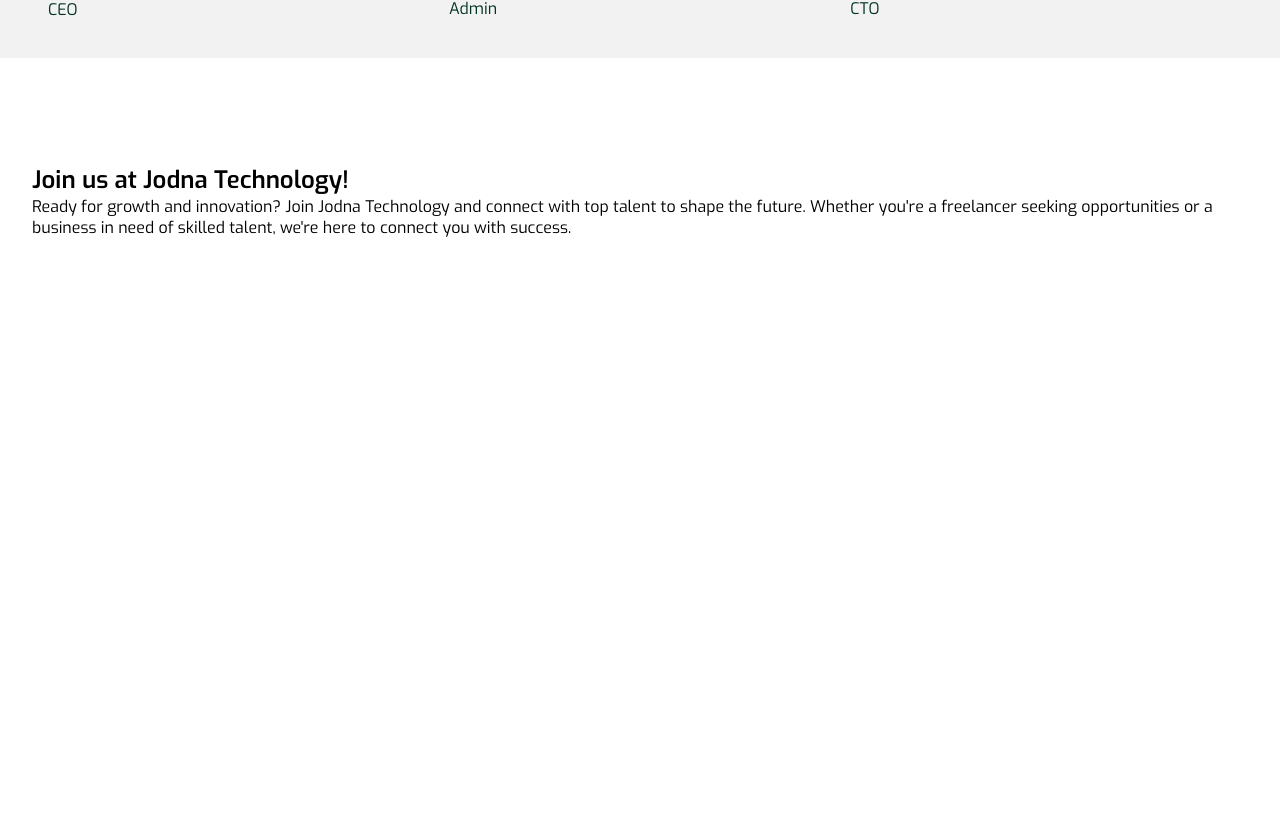
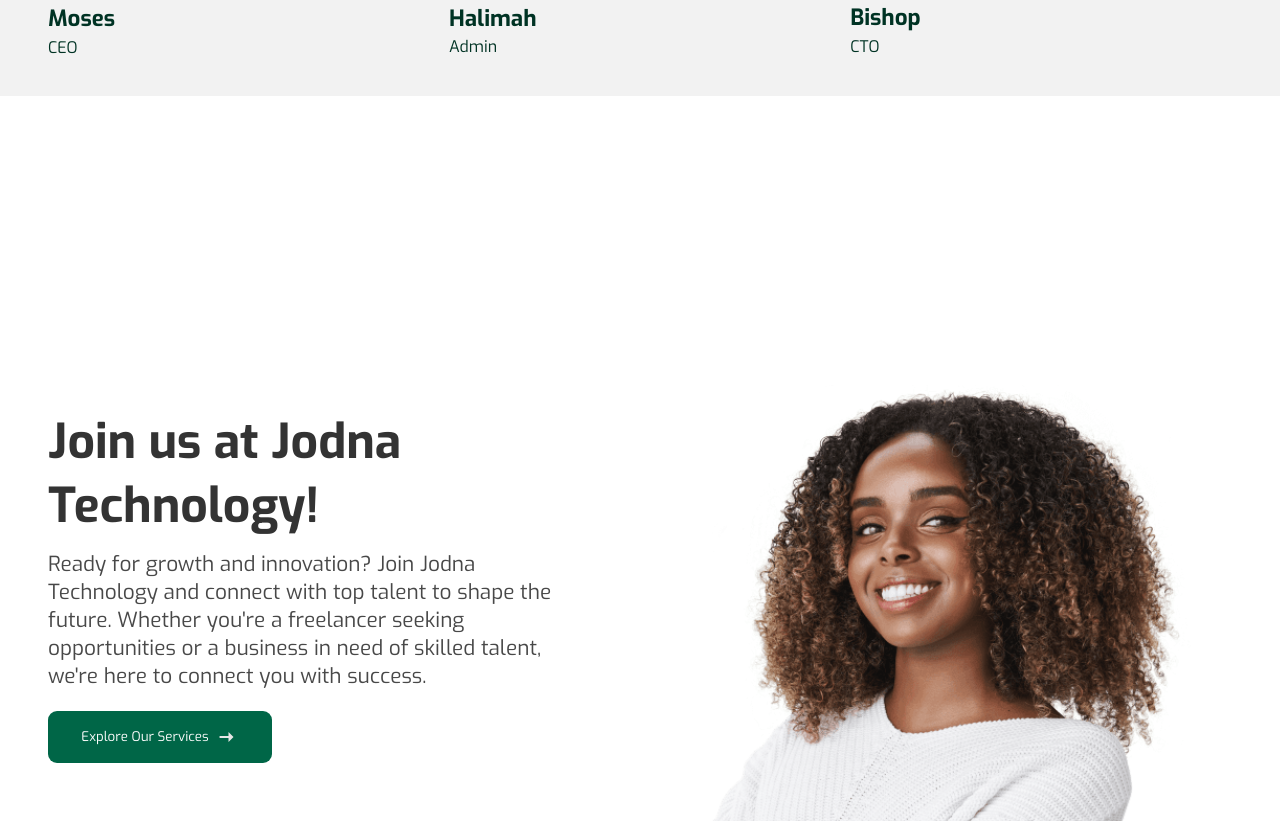
Before and after one commit to loyalthedev/jodna-tech, a React (Vite) app: page / in a window 1280 px wide. Shown: the part 5751-6572 px from the top of the page. Before the commit the page ends 6014 px from the top, so only its background shows below. Built offline with nearby package versions, Linux system fonts and the light colour scheme.

Commit message:
styles: designed the joinUs-section Of AboutPage

```diff
--- a/src/pages/AboutPage.jsx
+++ b/src/pages/AboutPage.jsx
@@ -92,7 +92,9 @@
         <div className="achievement-container">
           {achievments.map((item, index) => (
             <div key={index} className="achievement-grid">
-              <img src={item.img} alt="" />
+              <div className="image">
+                <img src={item.img} alt="" />
+              </div>
               <h3>{item.title}</h3>
               <p>{item.text}</p>
             </div>
@@ -127,14 +129,18 @@
 
       <section className="joinUs-section">
         <div className="joinUs-container">
-          <div>
-            <h1>Join us at Jodna Technology!</h1>
+          <div className="text">
+            <h1 className="heading">Join us at Jodna Technology!</h1>
             <p>
               Ready for growth and innovation? Join Jodna Technology and connect
               with top talent to shape the future. Whether you're a freelancer
               seeking opportunities or a business in need of skilled talent,
               we're here to connect you with success.
             </p>
+            <button className="join-btn">
+              Explore Our Services
+              <img src={assets.arrowRight} alt="" />
+            </button>
           </div>
           <div className="joinUs-img">
             <img src={assets.joinUsImg} alt="Image" />
--- a/src/styles/aboutPage.scss
+++ b/src/styles/aboutPage.scss
@@ -346,6 +346,7 @@
       font-weight: 700;
       font-size: 1.8rem;
       margin: 0.64rem 0;
+      max-width: 48rem;
     }
     .team-container {
       margin-top: 2.4rem;
@@ -392,22 +393,104 @@
     }
   }
 
+  // .joinUs-section
   .joinUs-section {
     padding: 1.6rem 2rem;
     position: relative;
+    z-index: 0;
+    overflow: hidden;
     .joinUs-container {
       display: flex;
       flex-direction: column;
+      position: relative;
+      height: 100vh;
+      .text {
+        .heading {
+          color: #333333;
+          font-weight: 700;
+          font-size: 3rem;
+          margin: 0.64rem 0;
+          max-width: 34rem;
+        }
+        p {
+          color: #1a1a1acc;
+          font-size: 1.3rem;
+          max-width: 33rem;
+          margin: 0.74rem 0;
+        }
+        .join-btn {
+          padding: 14px;
+          display: flex;
+          gap: 5px;
+          align-items: center;
+          justify-content: center;
+          color: white;
+          background-color: #006647;
+          border: none;
+          border-radius: 9px;
+          width: 14rem;
+          margin: 1.3rem 0;
+          cursor: pointer;
+        }
+      }
       .joinUs-img {
-        width: 30rem;
-        position: absolute;
-        top: 22rem;
-        right: 0;
+        margin-top: auto;
+        position: relative;
+        width: 22rem;
+        bottom: 1;
+        left: 7rem;
         img {
           width: 100%;
+          object-fit: cover;
         }
       }
     }
   }
+
+  @media (min-width: 768px) and (max-width: 991px) {
+    .joinUs-section {
+      padding: 1.8rem 2.5rem;
+      .joinUs-container {
+        flex-direction: column;
+        gap: 1rem;
+        .text {
+          max-width: 42rem;
+        }
+        .joinUs-img {
+          margin-top: 2rem;
+          left: 18rem;
+          bottom: 6rem;
+          width: 25rem;
+          img {
+            width: 100%;
+          }
+        }
+      }
+    }
+  }
+
+  @media (min-width: 1024px) {
+    .joinUs-section {
+      padding: 1rem 3rem;
+      .joinUs-container {
+        flex-direction: row;
+        align-items: center;
+        gap: 3rem;
+        .text {
+          max-width: 40rem;
+        }
+        .joinUs-img {
+          margin-top: 0;
+          left: 0;
+          bottom: -6rem;
+          width: 35rem;
+          img {
+            width: 100%;
+          }
+        }
+      }
+    }
+  }
+
   //   end of about section
 }
```
